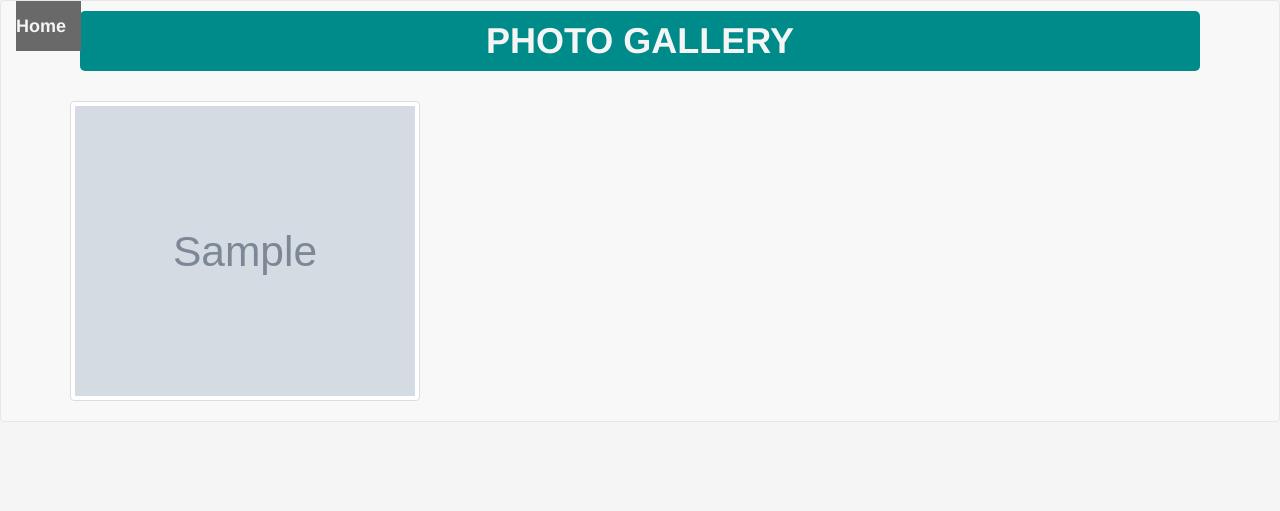
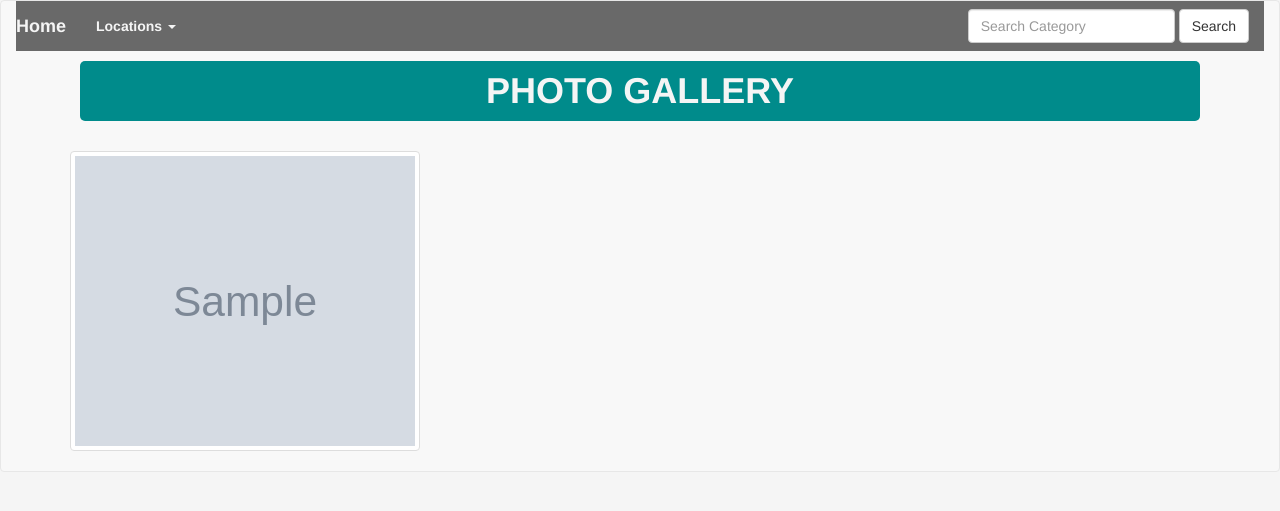
Before and after one commit to Gedihared6409/Personal_gallary, a Django app: template photo/templates/index.html in a window 1280 px wide. Shown: the top 511 px of the page. Run offline with Django 3.2, Linux system fonts and the light colour scheme; the template is opened without the code that fills it: most values are stand-ins (such as "Sample title", 1, 10 or a date in 2020); grey boxes marked "Sample" are stand-in pictures; parts of the project's set-up code (start-up, migrations or seed data) failed here and were passed over; some libraries are stand-ins or nearby versions.

Commit message:
added Collect the nav links, forms, and other content for toggling

```diff
--- a/photo/templates/navbar.html
+++ b/photo/templates/navbar.html
@@ -10,3 +10,28 @@
       </button>
       <a  class="navbar-brand" href="{% url 'index' %}" style="color:whitesmoke">Home</a>
     </div>
+
+
+    <div class="collapse navbar-collapse" id="bs-example-navbar-collapse-1" style="background-color:dimgray">
+      <ul class="nav navbar-nav">
+        <li class="dropdown">
+          <a href="#" class="dropdown-toggle" data-toggle="dropdown" role="button" aria-haspopup="true" aria-expanded="false" style="color:whitesmoke">Locations <span class="caret"></span></a>
+          <ul class="dropdown-menu">
+            {% for location in locations %}
+             <li><a class="dropdown-item" href="{% url 'displayLocation' location.id%}">{{location.name}}</a></li>
+            {% endfor %}
+          </ul>
+        </li>
+      </ul>
+      <ul class="nav navbar-nav navbar-right">
+        <li>
+          <form class="navbar-form navbar-left" role="search" action="{% url 'search_category' %}">
+            <div class="form-group">
+              <input type="text" class="form-control" placeholder="Search Category" aria-label="Search" name='category'>
+            </div>
+            <button type="submit" class="btn btn-default">Search</button>
+          </form>
+        </li>
+    </ul>
+    </div>
+  </div>
```
